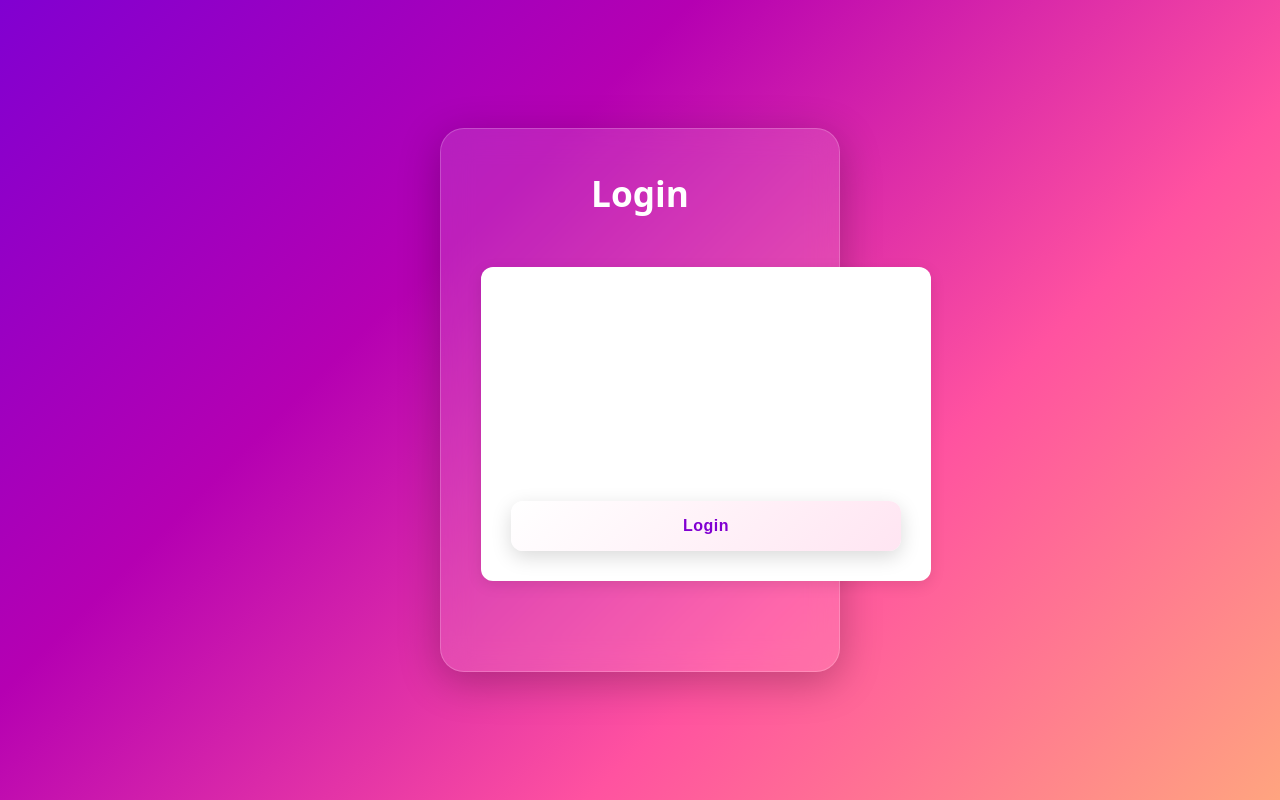
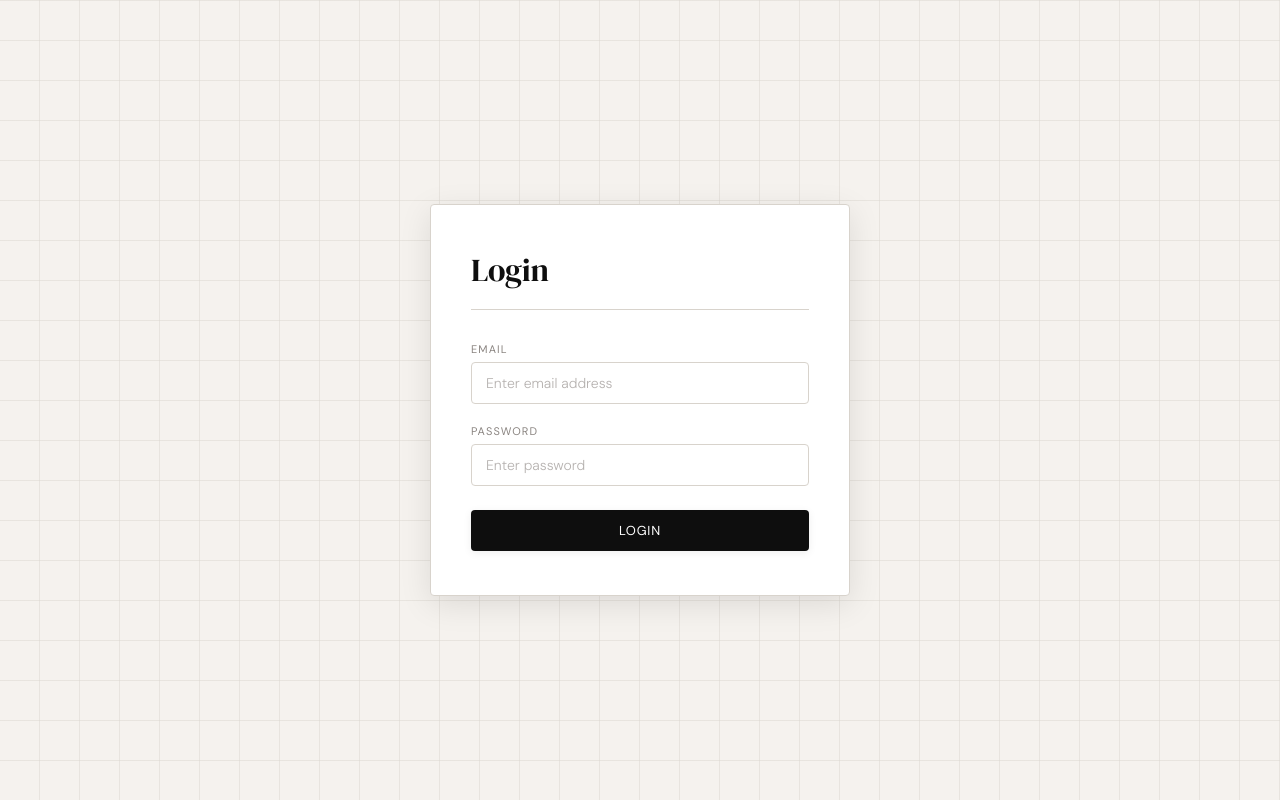
Before and after one commit to Nortcele7/Job-Skill-Match-Project, a React app in the folder frontend/: page /login in a window 1280 px wide. Built offline with nearby package versions, Linux system fonts and the light colour scheme; no server answers; the HTML template or start-up script is replaced by a standard one.

Commit message:
fix: loading issue

```diff
--- a/frontend/src/features/auth/auth.from.scss
+++ b/frontend/src/features/auth/auth.from.scss
@@ -1,168 +1,232 @@
+// ============================================================
+// auth.form.scss — Editorial / Refined Monochrome Auth Styles
+// ============================================================
+
+@import url('https://fonts.googleapis.com/css2?family=DM+Serif+Display:ital@0;1&family=DM+Sans:opsz,wght@9..40,300;400;500&display=swap');
+
+// ── Variables ────────────────────────────────────────────────
+$ink:        #0e0e0e;
+$paper:      #f5f2ee;
+$accent:     #c8491a;
+$muted:      #8a8480;
+$border:     #d8d3cc;
+$surface:    #ffffff;
+$shadow-sm:  0 2px 8px rgba(0,0,0,.07);
+$shadow-md:  0 8px 32px rgba(0,0,0,.10);
+$radius:     4px;
+$transition: 200ms cubic-bezier(.4, 0, .2, 1);
+
+// ── Reset / Base ─────────────────────────────────────────────
+*,
+*::before,
+*::after {
+  box-sizing: border-box;
+  margin: 0;
+  padding: 0;
+}
+
+// ── Full-page loader ─────────────────────────────────────────
+.full-page-loader {
+  display: flex;
+  flex-direction: column;
+  align-items: center;
+  justify-content: center;
+  gap: 16px;
+  height: 100vh;
+  background: $paper;
+  font-family: 'DM Sans', sans-serif;
+  font-size: 14px;
+  font-weight: 500;
+  letter-spacing: .08em;
+  text-transform: uppercase;
+  color: $muted;
+
+  .spinner {
+    width: 28px;
+    height: 28px;
+    border: 2px solid $border;
+    border-top-color: $accent;
+    border-radius: 50%;
+    animation: spin .8s linear infinite;
+  }
+}
+
+@keyframes spin {
+  to { transform: rotate(360deg); }
+}
+
+// ── Main layout ──────────────────────────────────────────────
 main {
   min-height: 100vh;
+  display: grid;
+  place-items: center;
+  background-color: $paper;
+  background-image:
+    repeating-linear-gradient(
+      0deg,
+      transparent,
+      transparent 39px,
+      rgba($border, .45) 39px,
+      rgba($border, .45) 40px
+    ),
+    repeating-linear-gradient(
+      90deg,
+      transparent,
+      transparent 39px,
+      rgba($border, .45) 39px,
+      rgba($border, .45) 40px
+    );
+  padding: 24px;
+  font-family: 'DM Sans', sans-serif;
+}
+
+// ── Form container ───────────────────────────────────────────
+.form-container {
   width: 100%;
-
-  background: linear-gradient(
-    135deg,
-    #8100d1,
-    #b500b2,
-    #ff52a0,
-    #ffa47f
-  );
-
-  display: flex;
-  justify-content: center;
-  align-items: center;
-
-  position: relative;
-
-  .form-container {
-    width: 400px;
-
-    background: rgba(255, 255, 255, 0.12);
-    backdrop-filter: blur(15px);
-
-    padding: 2.5rem;
-    border-radius: 24px;
-
-    border: 1px solid rgba(255, 255, 255, 0.2);
-
-    box-shadow: 0 10px 40px rgba(0, 0, 0, 0.25);
+  max-width: 420px;
+  background: $surface;
+  border: 1px solid $border;
+  border-radius: $radius;
+  padding: 48px 40px 44px;
+  box-shadow: $shadow-md;
+  animation: rise .45s cubic-bezier(.22, 1, .36, 1) both;
 
   h1 {
-      text-align: center;
-      margin-bottom: 2rem;
+    font-family: 'DM Serif Display', Georgia, serif;
+    font-size: 2rem;
+    font-weight: 400;
+    color: $ink;
+    letter-spacing: -.01em;
+    margin-bottom: 32px;
+    line-height: 1.1;
 
-      font-size: 2.2rem;
-      font-weight: 700;
-
-      color: white;
+    // thin rule below heading
+    padding-bottom: 20px;
+    border-bottom: 1px solid $border;
   }
 
   form {
     display: flex;
     flex-direction: column;
-      gap: 1.5rem;
+    gap: 20px;
+  }
+}
 
+@keyframes rise {
+  from {
+    opacity: 0;
+    transform: translateY(18px);
+  }
+  to {
+    opacity: 1;
+    transform: translateY(0);
+  }
+}
+
+// ── Input group ──────────────────────────────────────────────
 .input-group {
   display: flex;
   flex-direction: column;
-        gap: 0.5rem;
+  gap: 6px;
 
   label {
-          font-size: 0.95rem;
-          font-weight: 600;
-          color: white;
+    font-size: 11px;
+    font-weight: 500;
+    letter-spacing: .1em;
+    text-transform: uppercase;
+    color: $muted;
   }
 
   input {
-          padding: 1rem;
-          border: none;
-
-          border-radius: 12px;
-
-          background: rgba(255, 255, 255, 0.18);
-          color: white;
-
-          font-size: 1rem;
-
+    width: 100%;
+    padding: 11px 14px;
+    font-family: 'DM Sans', sans-serif;
+    font-size: 14px;
+    font-weight: 300;
+    color: $ink;
+    background: $surface;
+    border: 1px solid $border;
+    border-radius: $radius;
     outline: none;
-
-          transition: 0.3s ease;
+    transition: border-color $transition, box-shadow $transition;
 
     &::placeholder {
-            color: rgba(255, 255, 255, 0.7);
+      color: lighten($muted, 18%);
     }
 
     &:focus {
-            background: rgba(255, 255, 255, 0.25);
-            box-shadow: 0 0 0 4px rgba(255, 255, 255, 0.15);
+      border-color: $ink;
+      box-shadow: 0 0 0 3px rgba($ink, .06);
+    }
+
+    &:hover:not(:focus) {
+      border-color: darken($border, 12%);
     }
   }
 }
 
-      /* BUTTON BASE */
+// ── Buttons ──────────────────────────────────────────────────
 .button {
-        padding: 1rem;
+  display: inline-flex;
+  align-items: center;
+  justify-content: center;
+  padding: 12px 24px;
+  font-family: 'DM Sans', sans-serif;
+  font-size: 13px;
+  font-weight: 500;
+  letter-spacing: .06em;
+  text-transform: uppercase;
   border: none;
-        border-radius: 12px;
+  border-radius: $radius;
+  cursor: pointer;
+  transition: background $transition, transform $transition, box-shadow $transition;
 
-        font-size: 1rem;
-        font-weight: 700;
-
-        cursor: pointer;
-
-        transition: all 0.3s ease;
-
-        letter-spacing: 0.5px;
+  &:active {
+    transform: scale(.98);
+  }
 }
 
-      /* PRIMARY BUTTON */
 .primary-button {
-        background: linear-gradient(135deg, #ffffff, #ffe5f2);
-        color: #8100d1;
-
-        box-shadow: 0 6px 20px rgba(0, 0, 0, 0.15);
+  width: 100%;
+  background: $ink;
+  color: $surface;
+  box-shadow: $shadow-sm;
+  margin-top: 4px;
 
   &:hover {
-          transform: translateY(-3px);
-          box-shadow: 0 10px 25px rgba(0, 0, 0, 0.25);
+    background: $accent;
+    box-shadow: 0 4px 16px rgba($accent, .30);
   }
 
   &:active {
-          transform: translateY(0px);
+    background: darken($accent, 8%);
+  }
 }
 
-        &:disabled {
-          opacity: 0.6;
-          cursor: not-allowed;
-          transform: none;
-        }
-      }
+// ── Footer link row (Register page) ─────────────────────────
+.form-container form > div:last-child {
+  font-size: 13px;
+  color: $muted;
+  text-align: center;
+  padding-top: 4px;
+
+  a {
+    color: $ink;
+    font-weight: 500;
+    text-decoration: none;
+    border-bottom: 1px solid $border;
+    transition: border-color $transition, color $transition;
+
+    &:hover {
+      color: $accent;
+      border-color: $accent;
     }
   }
 }
 
-/* ===========================
-   FULL PAGE LOADER
-=========================== */
-
-.full-page-loader {
-  position: fixed;
-  top: 0;
-  left: 0;
-
-  height: 100vh;
-  width: 100vw;
-
-  display: flex;
-  align-items: center;
-  justify-content: center;
-
-  background: rgba(0, 0, 0, 0.35);
-  backdrop-filter: blur(8px);
-
-  z-index: 9999;
-}
-
-/* SPINNER */
-.spinner {
-  width: 60px;
-  height: 60px;
-
-  border: 5px solid rgba(255, 255, 255, 0.3);
-  border-top: 5px solid white;
-
-  border-radius: 50%;
-
-  animation: spin 1s linear infinite;
-}
-
-@keyframes spin {
-  0% {
-    transform: rotate(0deg);
-  }
-  100% {
-    transform: rotate(360deg);
+// ── Responsive ───────────────────────────────────────────────
+@media (max-width: 480px) {
+  .form-container {
+    padding: 36px 24px 32px;
   }
 }
--- a/frontend/src/features/auth/pages/interview.jsx
+++ /dev/null
@@ -1,42 +0,0 @@
-import React, { useState } from 'react'
-
-import "./interview.scss"
-
-const Interview = () => {
-
-    const [jobDescription, setJobDescription] = useState("")
-    const [selfDescription, setSelfDescription] = useState("")
-    const [resume, setResume] = useState(null)
-
-
-  return (
-    <>
-    <form encType="multipart/form-data">
-
-        <div id="input-class">
-            Job Description: <input type="text" id="jobDescription" placeholder='Enter the job decription'
-            onChange={(e)=>{setJobDescription(e.target.value)}}
-        />
-        </div>
-
-        <div id="input-class">
-            Resume: <input type="file" name="myfile"
-            onChange={(e)=>{setResume(e.target.files[0])}}
-        />
-        </div>
-
-        <div id="input-class">
-            Self Description: <input type="text" id="selfDescription" placeholder='Enter the self decription'
-            onChange={(e)=>{setSelfDescription(e.target.value)}}
-        />
-        </div>
-
-        <button type='submit'>Get Information</button>
-
-
-    </form>
-    </>
-  )
-}
-
-export default Interview
--- a/frontend/src/features/auth/pages/interview.scss
+++ /dev/null
@@ -1,85 +0,0 @@
-/* interview.scss */
-
-* {
-  margin: 0;
-  padding: 0;
-  box-sizing: border-box;
-}
-
-body {
-  background: #f4f7fb;
-  font-family: Arial, Helvetica, sans-serif;
-}
-
-form {
-  width: 450px;
-  margin: 50px auto;
-  padding: 30px;
-  background: #ffffff;
-  border-radius: 12px;
-  box-shadow: 0 4px 15px rgba(0, 0, 0, 0.1);
-
-  display: flex;
-  flex-direction: column;
-  gap: 20px;
-}
-
-#input-class
-{
-  display: flex;
-  flex-direction: column;
-  gap: 10px;
-  color: black;
-}
-
-#jobDescription, #selfDescription
-{
-    width: 400px;
-    height: 200px;
-    padding: 10px;
-}
-
-input[type="text"] {
-  padding: 12px 15px;
-  border: 1px solid #d0d7e2;
-  border-radius: 8px;
-  font-size: 15px;
-  outline: none;
-  transition: 0.3s ease;
-}
-
-input[type="text"]:focus {
-  border-color: #4a90e2;
-  box-shadow: 0 0 5px rgba(74, 144, 226, 0.4);
-}
-
-input[type="file"] {
-  padding: 10px;
-  border: 1px dashed #999;
-  border-radius: 8px;
-  background: #fafafa;
-  cursor: pointer;
-}
-
-button {
-  padding: 12px;
-  border: none;
-  border-radius: 8px;
-  background: #4a90e2;
-  color: white;
-  font-size: 15px;
-  font-weight: bold;
-  cursor: pointer;
-  transition: 0.3s ease;
-}
-
-button:hover {
-  background: #357abd;
-}
-
-@media (max-width: 500px) {
-  form {
-    width: 90%;
-    padding: 20px;
-  }
-}
```
Also changed, not shown: frontend/src/features/auth/auth.context.jsx (line endings or trailing spaces). Lines whose indentation alone changed are shown as unchanged.
